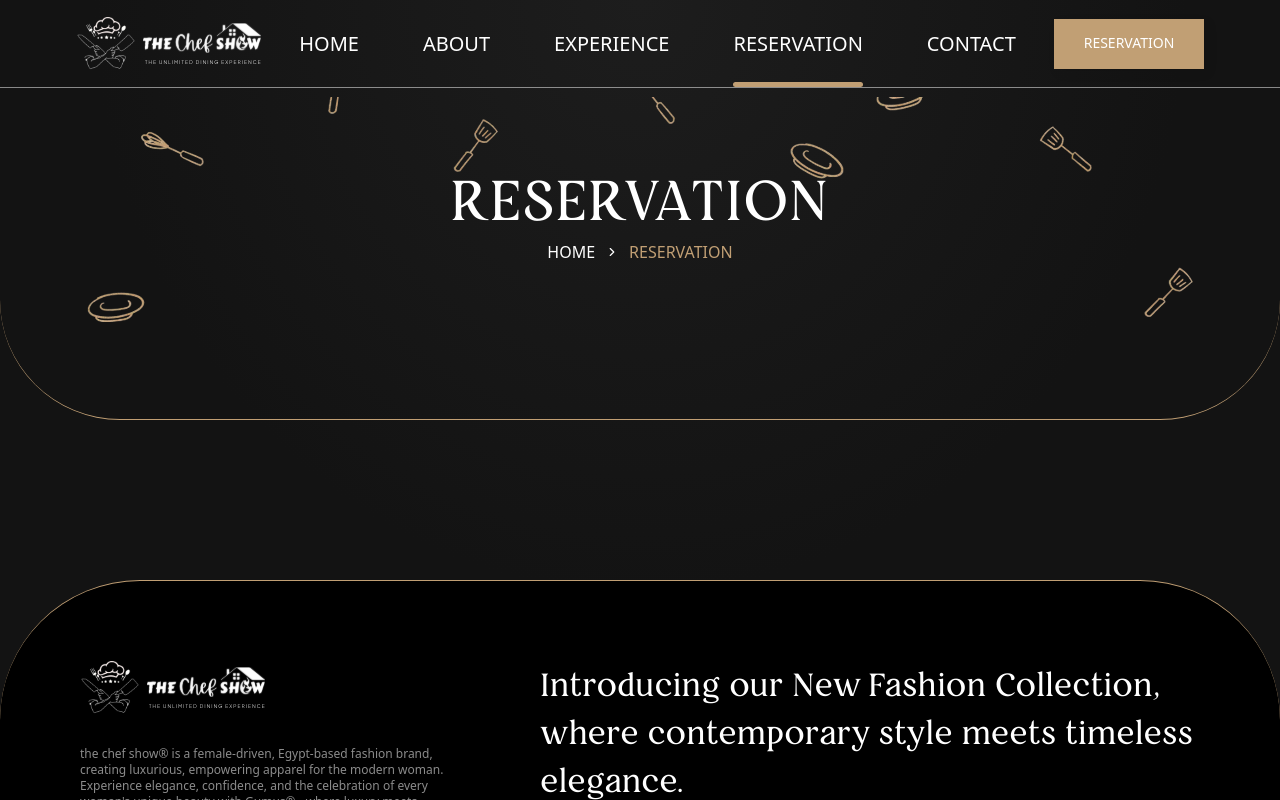
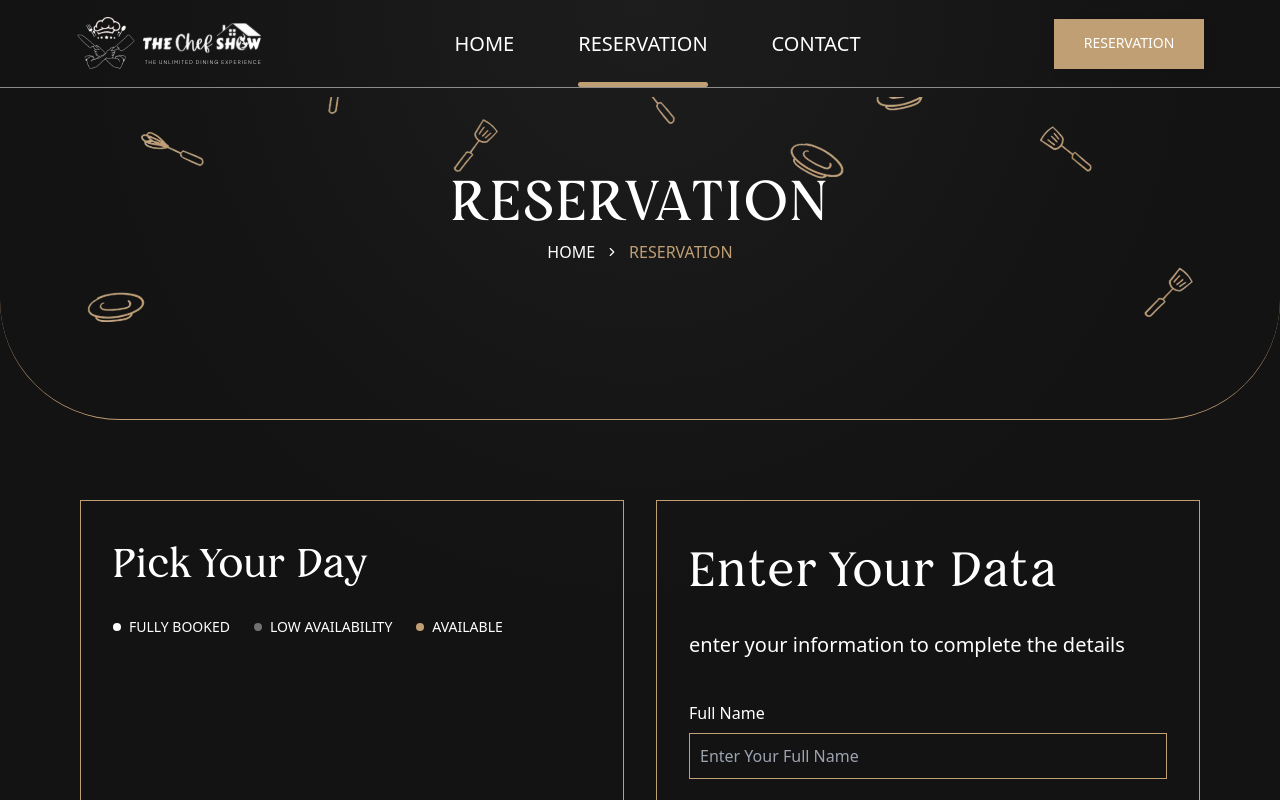
Before and after one commit to Safeya-Yasien/the-chef-show, a React (Vite) app: page /reservation in a window 1280 px wide. Built offline with nearby package versions, Linux system fonts and the light colour scheme.

Commit message:
update SectionHeader.tsx, Navbar.tsx and Reservation.tsx

```diff
--- a/src/components/shared/navbar/Navbar.tsx
+++ b/src/components/shared/navbar/Navbar.tsx
@@ -3,8 +3,6 @@ import { Link, useLocation } from "react-router-dom";
 
 const navLinks = [
   { to: "/", label: "Home" },
-  { to: "#about", label: "About" },
-  { to: "#experience", label: "Experience" },
   { to: "/reservation", label: "Reservation" },
   { to: "/contactus", label: "Contact" },
 ];
--- a/src/pages/Reservation.tsx
+++ b/src/pages/Reservation.tsx
@@ -10,6 +10,100 @@ const Reservation = () => {
         breadcrumbLink="reservation"
         backgroundImage={group}
       />
+
+      <section className="grid grid-cols-1 md:grid-cols-2 gap-8 p-[80px]">
+        {/* calendar */}
+        <div>
+          <div className="border border-[#C19F74] p-8 h-full">
+            <h2 className="font-normal text-[40px] text-white font-restora mb-6">
+              Pick Your Day
+            </h2>
+
+            <div className="flex items-center gap-6">
+              <div className="flex items-center gap-2">
+                <div className="w-2 h-2 rounded-full bg-white" />
+                <p className="uppercase text-white font-thin text-sm ">
+                  fully booked
+                </p>
+              </div>
+              <div className="flex items-center gap-2">
+                <div className="w-2 h-2 rounded-full bg-[#717171]" />
+                <p className="uppercase text-white font-thin text-sm ">
+                  Low Availability
+                </p>
+              </div>
+              <div className="flex items-center gap-2">
+                <div className="w-2 h-2 rounded-full bg-[#C19F74]" />
+                <p className="uppercase text-white font-thin text-sm ">
+                  Available
+                </p>
+              </div>
+            </div>
+
+            {/* calendar  */}
+          </div>
+
+          <button className="bg-[#C19F74] text-white w-auto md:w-[313px] h-[52px] flex items-center justify-center uppercase font-medium text-sm tracking-[0.04em] mt-[24px] mx-auto ">
+            complete reservation
+          </button>
+        </div>
+
+        <div className="border border-[#C19F74] p-8">
+          <h2 className="font-restora text-white font-normal text-[48px] tracking-[0.02em] capitalize mb-[24px]">
+            enter your data{" "}
+          </h2>
+          <p className="text-white font-thin text-[20px] leading-[32px] mb-10">
+            enter your information to complete the details
+          </p>
+          <form className="flex flex-col gap-4">
+            {/* Full Name Field */}
+            <div className="flex flex-col">
+              <label className="text-white font-thin text-[16px]">
+                Full Name
+              </label>
+              <input
+                type="text"
+                className="border border-[#C19F74] p-[10px] mt-2 bg-transparent text-white placeholder-gray-400 outline-none"
+                placeholder="Enter Your Full Name"
+              />
+            </div>
+
+            {/* Email Field */}
+            <div className="flex flex-col">
+              <label className="text-white font-thin text-[16px]">Email</label>
+              <input
+                type="email"
+                className="border border-[#C19F74] p-[10px] mt-2 bg-transparent text-white placeholder-gray-400 outline-none"
+                placeholder="Enter Your Email"
+              />
+            </div>
+
+            {/* Phone Number */}
+            <div className="flex flex-col">
+              <label className="text-white font-thin text-[16px]">
+                Phone Number
+              </label>
+              <input
+                type="text"
+                className="border border-[#C19F74] p-[10px] mt-2 bg-transparent text-white placeholder-gray-400 outline-none"
+                placeholder="Enter Your Phone Number"
+              />
+            </div>
+
+            {/* Quantity  */}
+            <div className="flex flex-col">
+              <label className="text-white font-thin text-[16px]">
+                Quantity For Seats
+              </label>
+              <input
+                type="number"
+                className="border border-[#C19F74] p-[10px] mt-2 bg-transparent text-white placeholder-gray-400 outline-none"
+                placeholder="0"
+              />
+            </div>
+          </form>
+        </div>
+      </section>
     </div>
   );
 };
```
